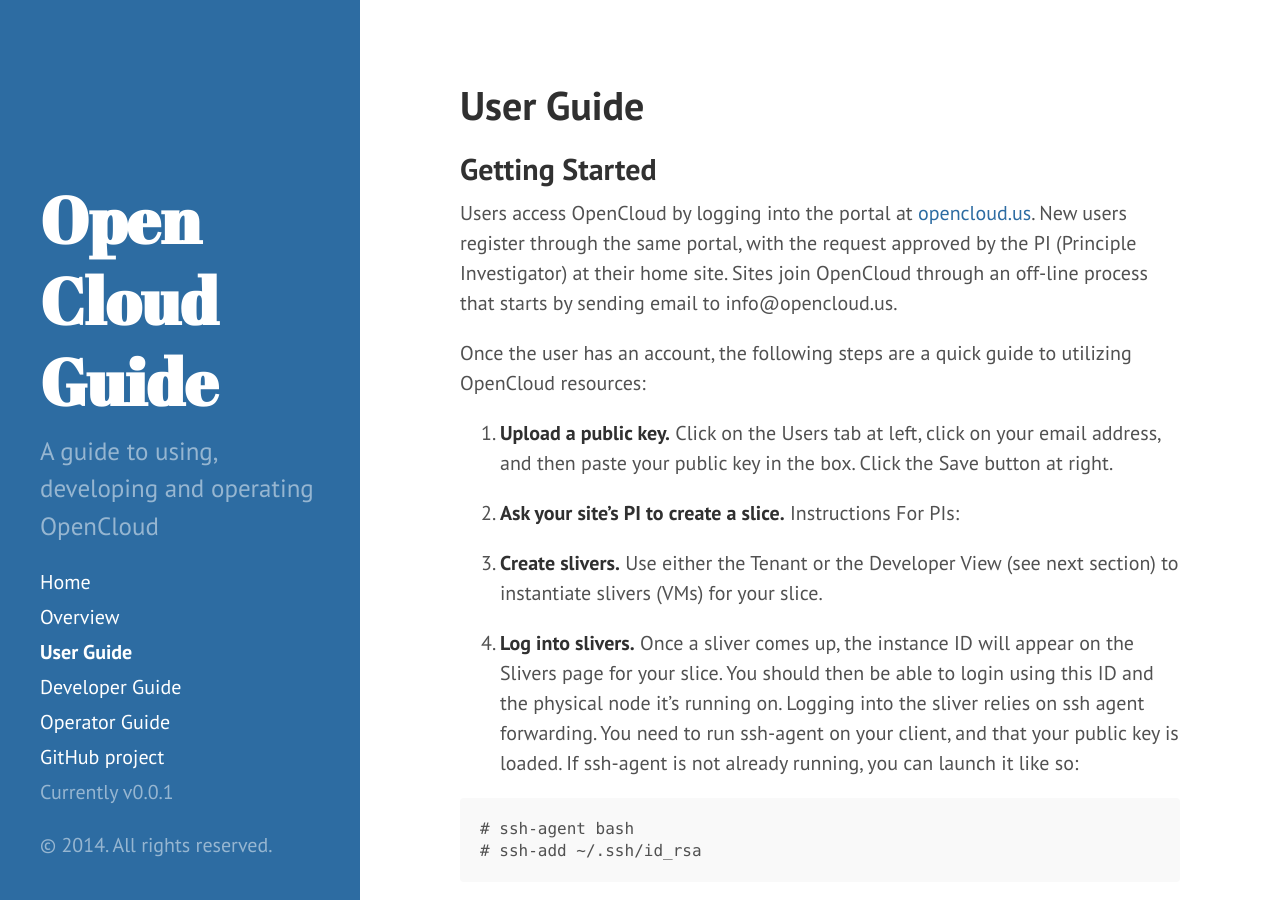
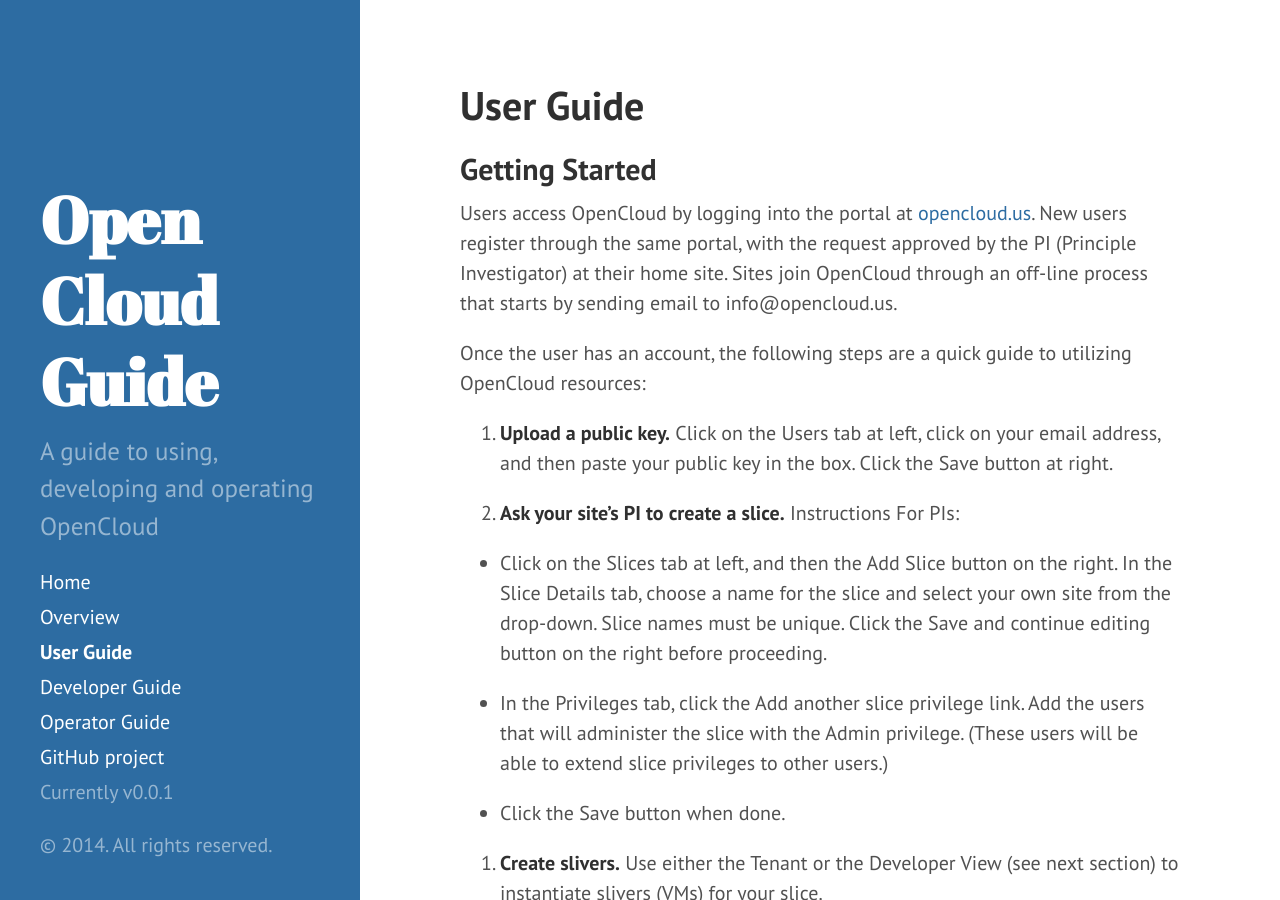
Before and after one commit to open-cloud/open-cloud.github.io.old, a Jekyll site: the page built from 1_user.md, in a window 1280 px wide and 900 px high. Built offline with Jekyll 4.4.1, drawn with Linux system fonts in a browser that asks for light colours; Markdown is read by kramdown in place of the engine named in the settings.

Commit message:
debugging markdown

```diff
--- a/1_user.md
+++ b/1_user.md
@@ -19,6 +19,19 @@
 the Save button at right.
 
 2. **Ask your site's PI to create a slice.** Instructions For PIs:
+
+  * Click on the Slices tab at left, and then the Add Slice button on
+    the right. In the Slice Details tab, choose a name for the slice
+    and select your own site from the drop-down. Slice names must be
+    unique. Click the Save and continue editing button on the right
+    before proceeding.
+
+  * In the Privileges tab, click the Add another slice privilege link.
+    Add the users that will administer the slice with the Admin
+    privilege. (These users will be able to extend slice privileges
+    to other users.)
+
+  * Click the Save button when done.
 
 3. **Create slivers.** Use either the Tenant or the Developer View
 (see next section) to instantiate slivers (VMs) for your slice.
```
